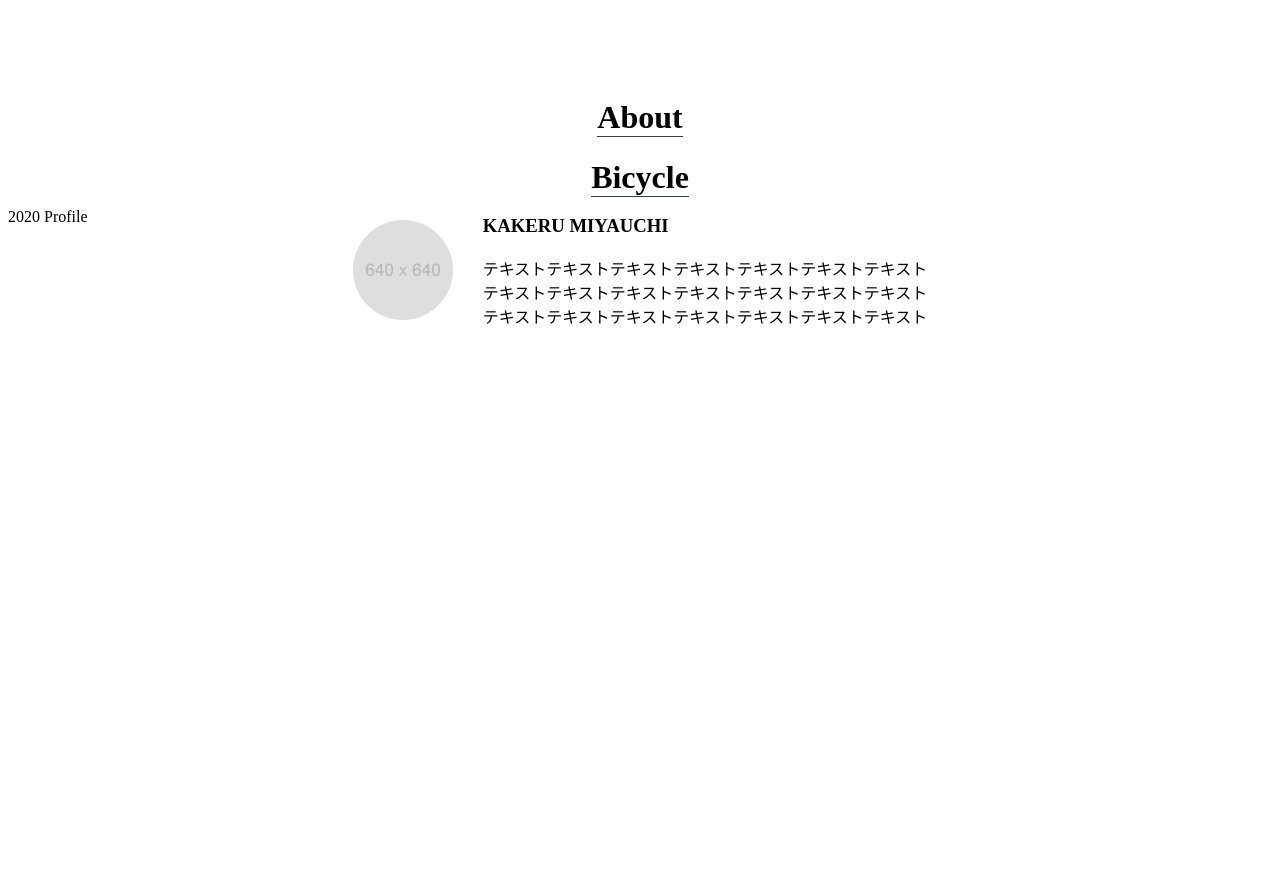
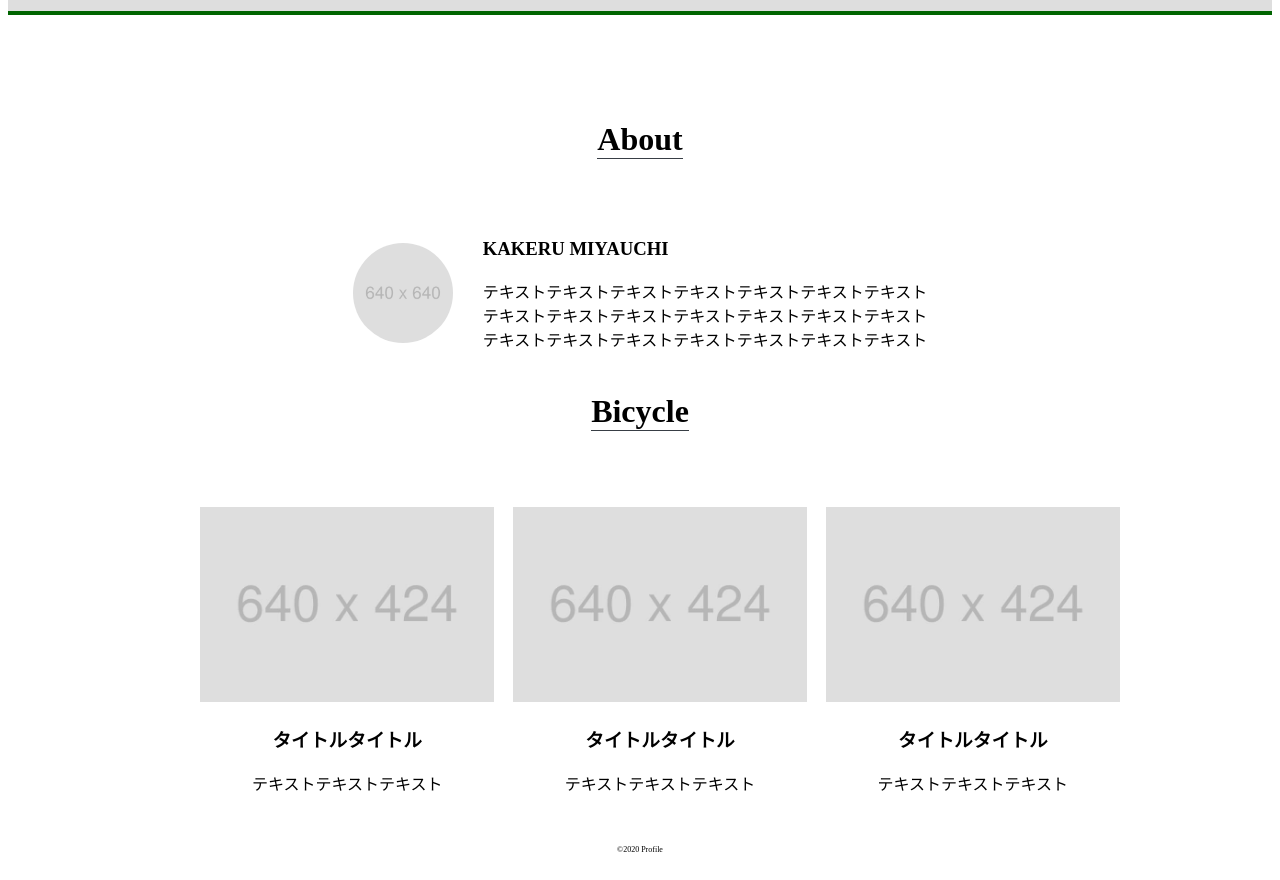
Before and after one commit to yusuke-okuno/codestep-introduction, a plain HTML site: page index.html in a window 1280 px wide. Shown: the part 680-1560 px from the top of the page. Before the commit the page ends 1024 px from the top, so only its background shows below. Drawn offline with Linux system fonts and the light colour scheme.

Commit message:
add new section and footer

```diff
--- a/index.html
+++ b/index.html
@@ -34,11 +34,27 @@
     </section>
     <section id="bicycle" class="wrapper">
       <h2>Bicycle</h2>
-
+      <ul>
+        <li>
+          <img src="img/bicycle1.jpg" >
+          <h3 class="content-title">タイトルタイトル</h3>
+          <p>テキストテキストテキスト</p>
+        </li>
+        <li>
+          <img src="img/bicycle2.jpg" >
+          <h3 class="content-title">タイトルタイトル</h3>
+          <p>テキストテキストテキスト</p>
+        </li>
+        <li>
+          <img src="img/bicycle3.jpg" >
+          <h3 class="content-title">タイトルタイトル</h3>
+          <p>テキストテキストテキスト</p>
+        </li>
+      </ul>
     </section>
   </main>
   <footer>
-    <p>2020 Profile</p>
+    <p>&#169;2020 Profile</p>
   </footer>
 </body>
 </html>
--- a/style.css
+++ b/style.css
@@ -9,7 +9,7 @@
   margin: 0 auto;
   padding: 0 4%;
   text-align: center;
-  height: 60px;
+  /* height: 60px; */
 }
 
 header {
@@ -91,3 +91,19 @@ nav li {
   margin-bottom: 60px;
   border-bottom: solid 1px #383e45;
 }
+
+#bicycle ul {
+  display: flex;
+  justify-content:space-between;
+  list-style: none;
+}
+
+#bicycle li {
+  width: 32%;
+}
+
+footer {
+  font-size: 0.5rem;
+  padding: 10px 0;
+  text-align: center;
+}
```
